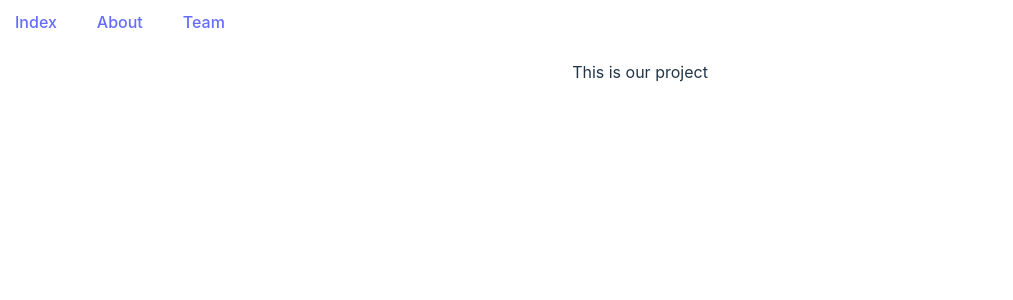
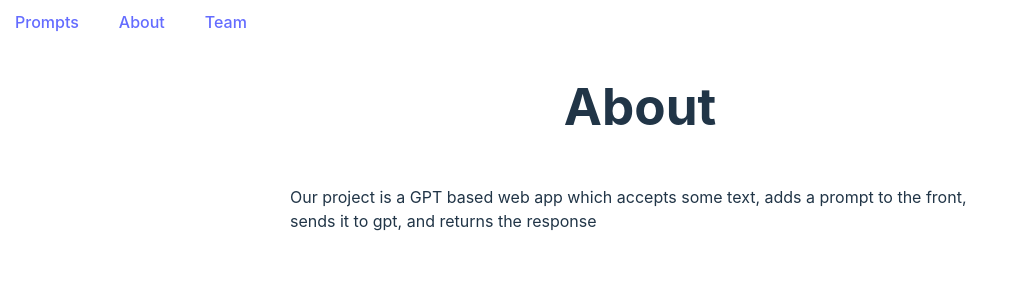
Before and after one commit to ArcherHeffern/cs103Team6, a Flask app: page /about in a window 1280 px wide. Shown: the top 300 px of the page, without its empty margins (0-1013 px from the left). Run offline with Flask 2, Linux system fonts and the light colour scheme.

Commit message:
updated all pages and styles

```diff
--- a/ca01/static/index.css
+++ b/ca01/static/index.css
@@ -95,3 +95,7 @@ h1 {
     font-size: 3.2em;
     line-height: 1.1;
 }
+
+p {
+    max-width:  700px;
+}
--- a/ca01/templates/about.html
+++ b/ca01/templates/about.html
@@ -4,5 +4,6 @@
 About
 {% endblock title %}
 {% block body %}
-    <p>This is our project</p>
+    <h1>About</h1>
+    <p>Our project is a GPT based web app which accepts some text, adds a prompt to the front, sends it to gpt, and returns the response</p>
 {% endblock body %}
--- a/ca01/templates/base.html
+++ b/ca01/templates/base.html
@@ -10,7 +10,7 @@
 <body>
     <header>
         <!-- Write our header HERE -->
-        <a href="/">Index</a>
+        <a href="/">Prompts</a>
         <a href="/about">About</a>
         <a href="/team">Team</a>
     </header>
--- a/ca01/templates/team.html
+++ b/ca01/templates/team.html
@@ -9,7 +9,7 @@ Team
 
 <div id="user">
     <h3>Archer Heffern</h3>
-    <p>I created the about, index, and form pages + routes</p>
+    <p>I completed several key tasks in developing our project, including creating the necessary pages (about, index, and form) and routes. I also took care of configuring the project structure and setup, including creating a virtual environment for development. In addition, I created custom styles to ensure a cohesive look and feel across the website. Finally, I documented my work by writing a comprehensive README.md file that provides clear instructions on how to use the project.</p>
 </div>
 <div id="user">
     <h3>Firstname lastname</h3>
```
